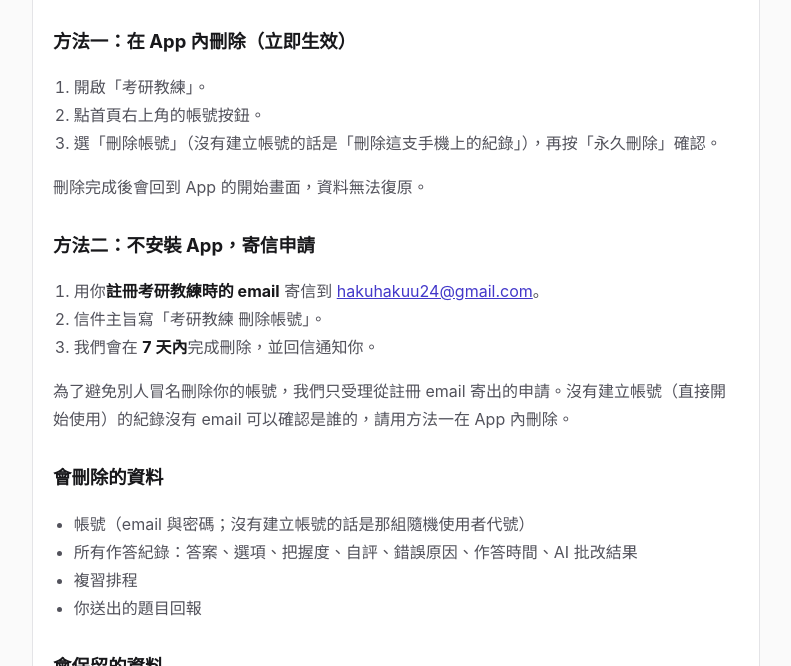
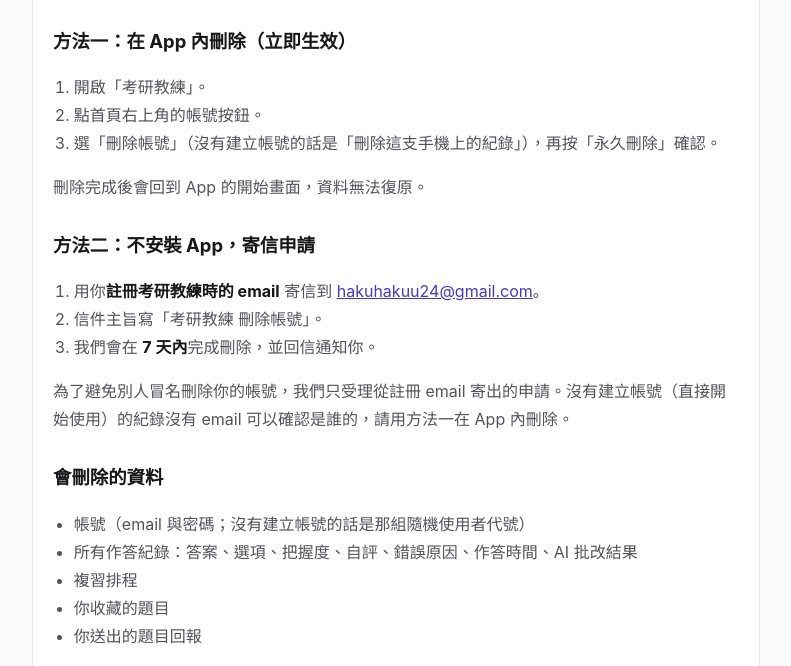
Before and after one commit to hakuhaku24/kaoyan-coach-legal, a plain HTML site: page delete-account.html in a window 1280 px wide. Shown: the part 134-800 px from the top of the page, without its empty margins (244-1035 px from the left). Drawn offline with Linux system fonts and the light colour scheme.

Commit message:
docs: account deletion page lists 收藏 among the deleted data
Co-Authored-By: Claude Opus 5.5 <noreply@anthropic.com>

```diff
--- a/delete-account.html
+++ b/delete-account.html
@@ -33,6 +33,7 @@
       <li>帳號（email 與密碼；沒有建立帳號的話是那組隨機使用者代號）</li>
       <li>所有作答紀錄：答案、選項、把握度、自評、錯誤原因、作答時間、AI 批改結果</li>
       <li>複習排程</li>
+      <li>你收藏的題目</li>
       <li>你送出的題目回報</li>
     </ul>
 
```
